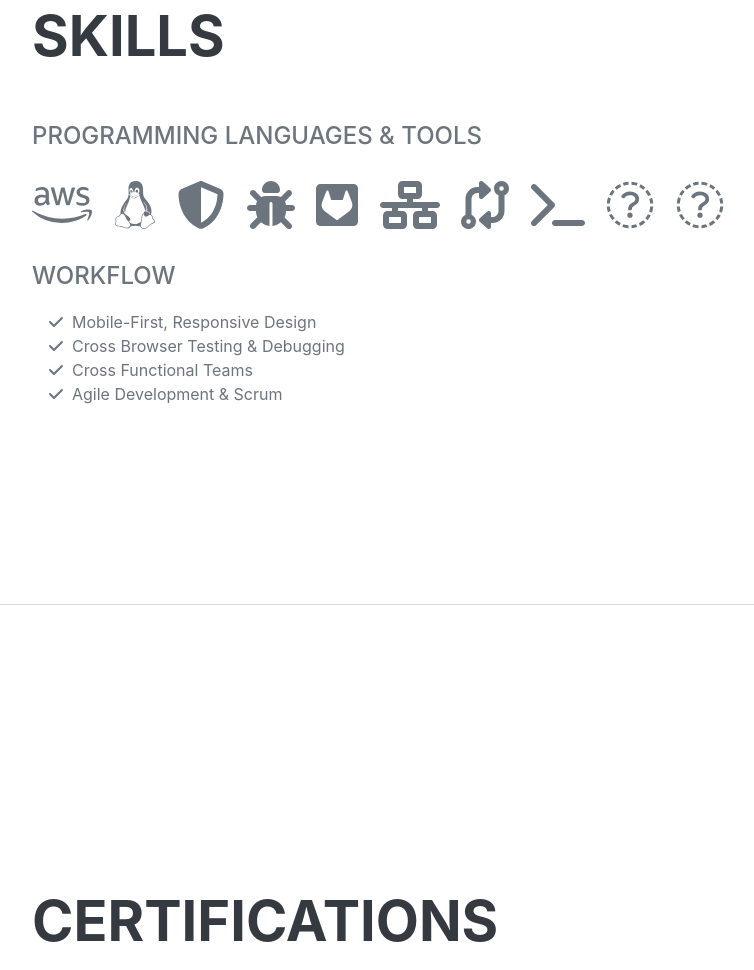
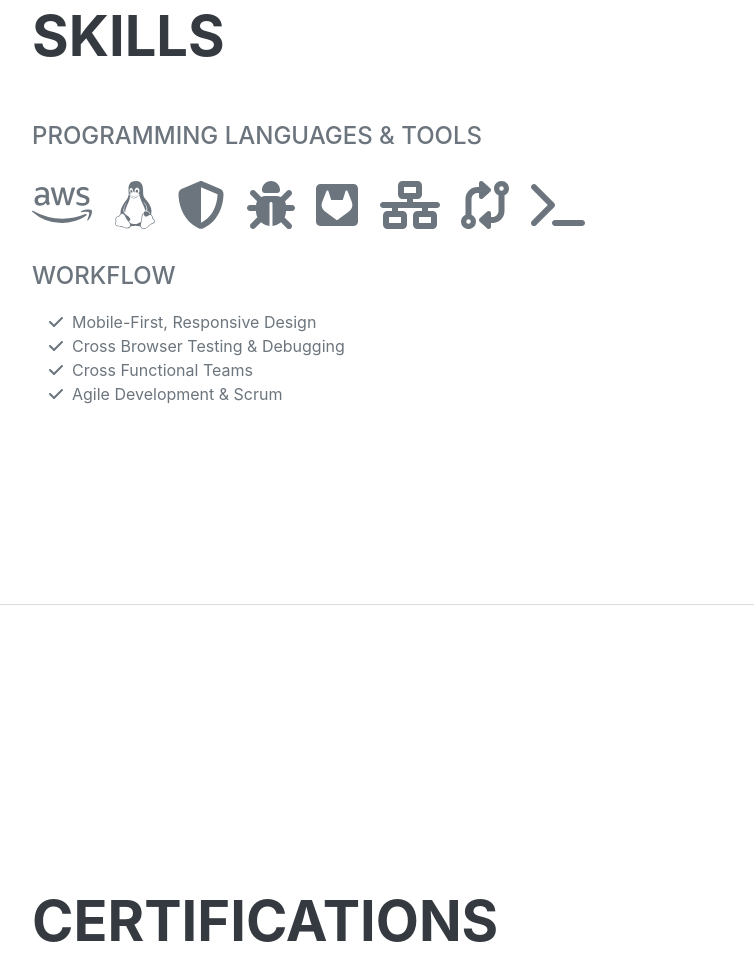
Before and after one commit to dhanushnaidu77/BootstrapCV, a website: page index.html in a window 1280 px wide. Shown: the part 2825-3795 px from the top of the page, without its empty margins (288-1042 px from the left). Drawn offline with nearby package versions, Linux system fonts and the light colour scheme; a web font is replaced by a local one.

Commit message:
Update index.html

```diff
--- a/index.html
+++ b/index.html
@@ -134,8 +134,6 @@
                         <li class="list-inline-item"><i class="fa-solid fa-network-wired"></i></li>
                         <li class="list-inline-item"><i class="fa-solid fa-code-compare"></i></li>
                         <li class="list-inline-item"><i class="fa-solid fa-terminal"></i></li>
-                        <li class="list-inline-item"><i class="fa-regular fa-key-skeleton-left-right"></i></li>
-                        <li class="list-inline-item"><i class="fa-regular fa-cloud-binary"></i></li>
 
                     </ul>
                     <div class="subheading mb-3">Workflow</div>
```
